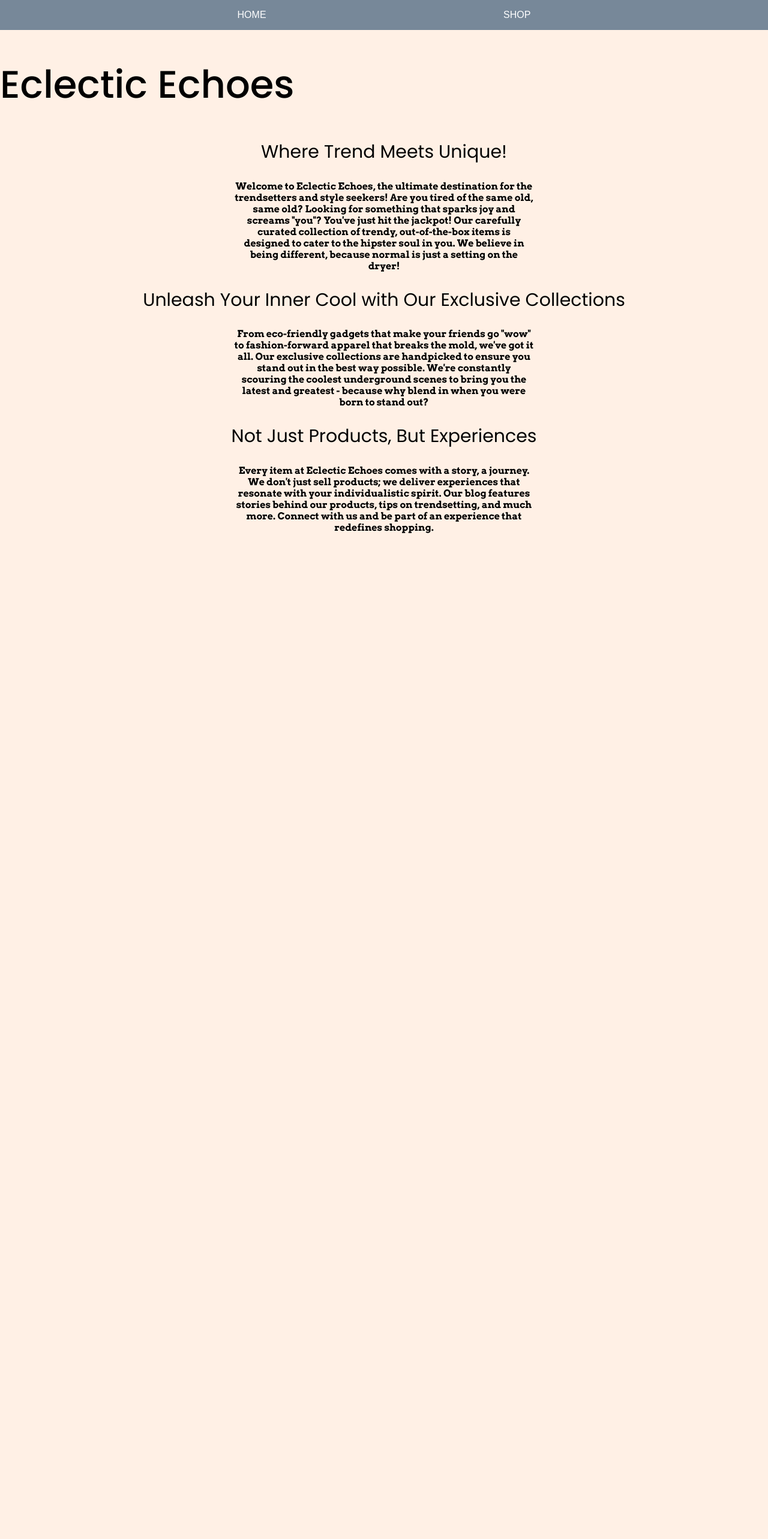
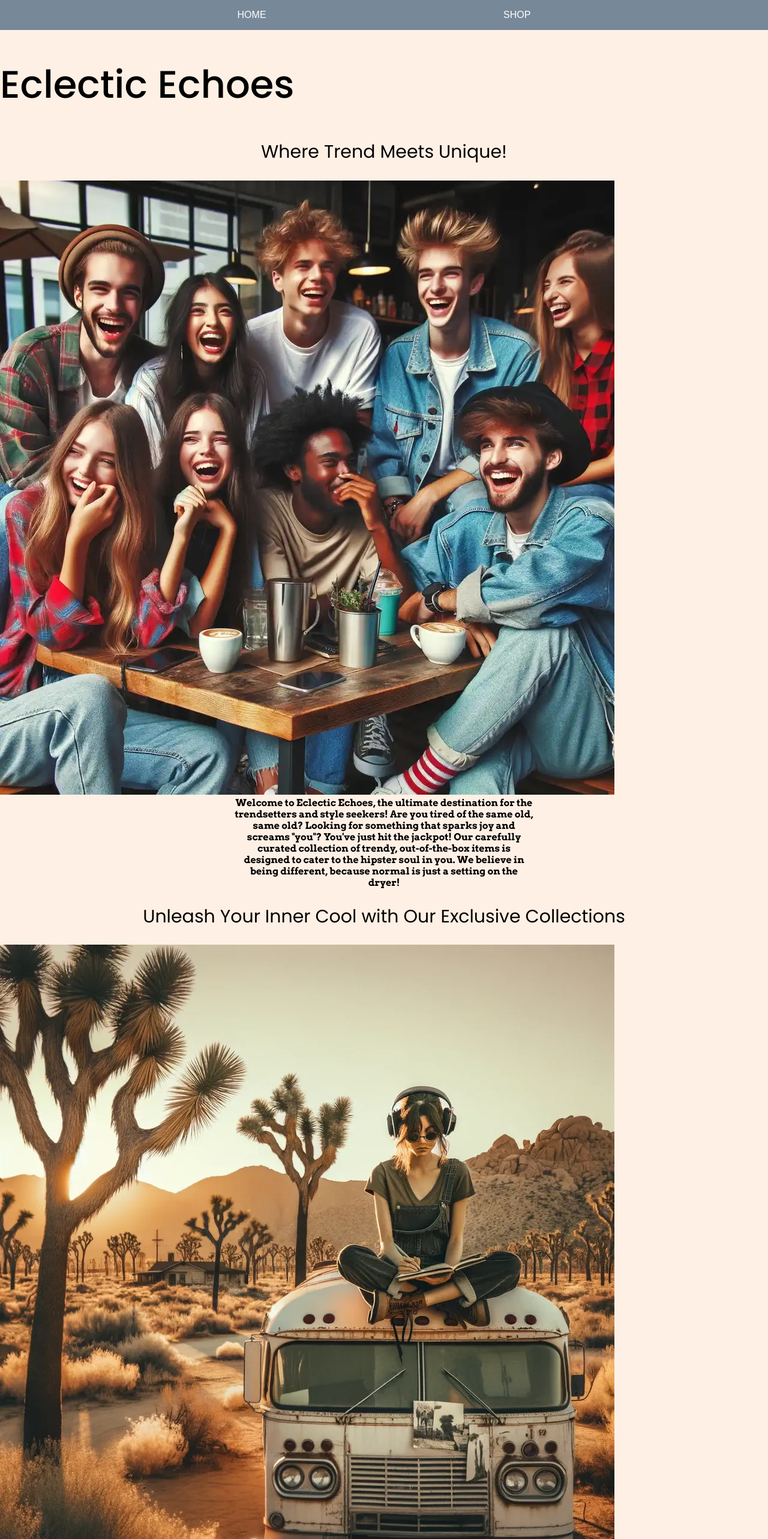
Before and after one commit to aconstas/eclectic-echoes, a React (Vite) app: page /home in a window 1280 px wide. Shown: the top 2566 px of the page at 60% size. Before the commit the page ends 889 px from the top, so only its background shows below. Built offline with nearby package versions, Linux system fonts and the light colour scheme.

Commit message:
add home images

```diff
--- a/src/components/Home/Home.jsx
+++ b/src/components/Home/Home.jsx
@@ -1,16 +1,22 @@
 import styles from './Home.module.css';
+import group from '../../assets/group.webp';
+import girl from '../../assets/girl.webp';
+import guy from '../../assets/guy.webp';
 
 export default function Home() {
     return (
         <>
             <h1 id={styles.title}>Eclectic Echoes</h1>
             <h2 className={styles.heading}>Where Trend Meets Unique!</h2>
+            <img src={group} className={styles.photo} alt="Group of people laughing"/>
             <p className={styles.text}>Welcome to Eclectic Echoes, the ultimate destination for the trendsetters and style seekers! Are you tired of the same old, same old? Looking for something that sparks joy and screams "you"? You've just hit the jackpot! Our carefully curated collection of trendy, out-of-the-box items is designed to cater to the hipster soul in you. We believe in being different, because normal is just a setting on the dryer!</p>
 
             <h2 className={styles.heading}>Unleash Your Inner Cool with Our Exclusive Collections</h2>
+            <img src={girl} className={styles.photo} alt="Girl sitting on a bus in the desert"/>
             <p className={styles.text}>From eco-friendly gadgets that make your friends go "wow" to fashion-forward apparel that breaks the mold, we've got it all. Our exclusive collections are handpicked to ensure you stand out in the best way possible. We're constantly scouring the coolest underground scenes to bring you the latest and greatest - because why blend in when you were born to stand out?</p>
 
             <h2 className={styles.heading}>Not Just Products, But Experiences</h2>
+            <img src={guy} className={styles.photo} alt="Model in Zion National Park"/>
             <p className={styles.text}>Every item at Eclectic Echoes comes with a story, a journey. We don't just sell products; we deliver experiences that resonate with your individualistic spirit. Our blog features stories behind our products, tips on trendsetting, and much more. Connect with us and be part of an experience that redefines shopping.</p>
         </>
     );
```
